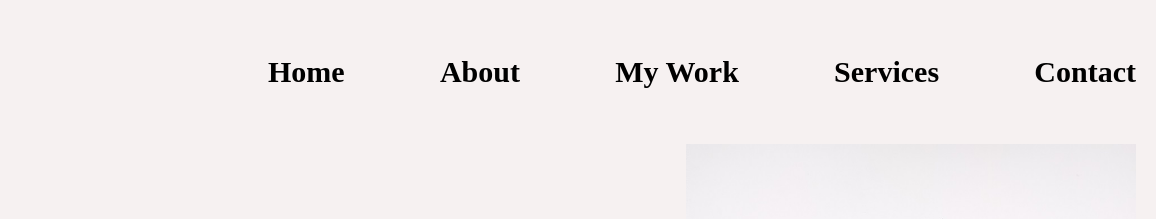
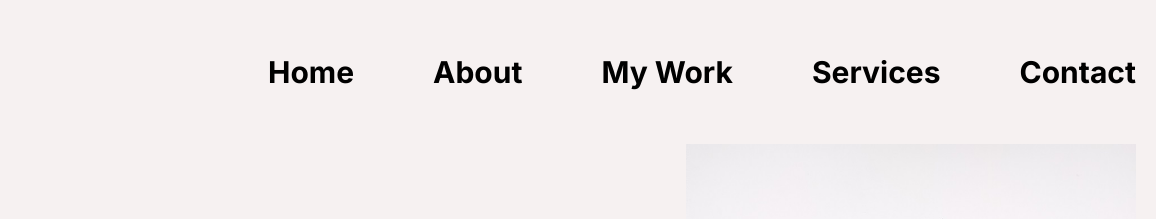
Before and after one commit to WeiiLiang/WeiiLiang.github.io, a plain HTML site: page index.html in a window 1280 px wide. Shown: the top 219 px of the page, 124-1280 px from the left. Drawn offline with Linux system fonts and the light colour scheme.

Commit message:
index.html

```diff
--- a/css/about.css
+++ b/css/about.css
@@ -26,6 +26,7 @@ body {
     width: 70%;
     display: flex;
     justify-content: space-between;
+    font-family: 'Inter', sans-serif;
 }
 
 #content1 {
--- a/css/home.css
+++ b/css/home.css
@@ -26,6 +26,7 @@ body {
     width: 70%;
     display: flex;
     justify-content: space-between;
+    font-family: 'Inter', sans-serif;
 }
 
 #content1 {
--- a/css/mywork.css
+++ b/css/mywork.css
@@ -30,6 +30,7 @@ body {
     width: 70%;
     display: flex;
     justify-content: space-between;
+    font-family: 'Inter', sans-serif;
 }
 
 #title h1 {
--- a/css/services.css
+++ b/css/services.css
@@ -30,6 +30,7 @@ body {
     width: 70%;
     display: flex;
     justify-content: space-between;
+    font-family: 'Inter', sans-serif;
 }
 
 #image img {
--- a/index.html
+++ b/index.html
@@ -5,6 +5,10 @@
     <title>Home</title>
     <link rel="stylesheet" href="css/home.css">
     <meta name="viewport" content="width=device-width, initial-scale=1.0">
+    <link rel="preconnect" href="https://fonts.googleapis.com">
+    <link rel="preconnect" href="https://fonts.gstatic.com" crossorigin>
+    <link href="https://fonts.googleapis.com/css2?family=Inter:wght@700&family=Lato&display=swap" rel="stylesheet">
+
 </head>
 
 <body>
@@ -14,7 +18,7 @@
                 <img src="img/paypal.png" alt="image" width="100px" height="100px">
             </div>
             <div id="navcontent">
-                <div><a href="home.html">Home</a></div>
+                <div><a href="index.html">Home</a></div>
                 <div><a href="about.html">About</a></div>
                 <div><a href="mywork.html">My Work</a></div>
                 <div><a href="services.html">Services</a></div>
```
Also changed, not shown: about.html (+3 -0 lines), contact.html (+3 -1 lines), mywork.html (+3 -1 lines), services.html (+3 -1 lines).
